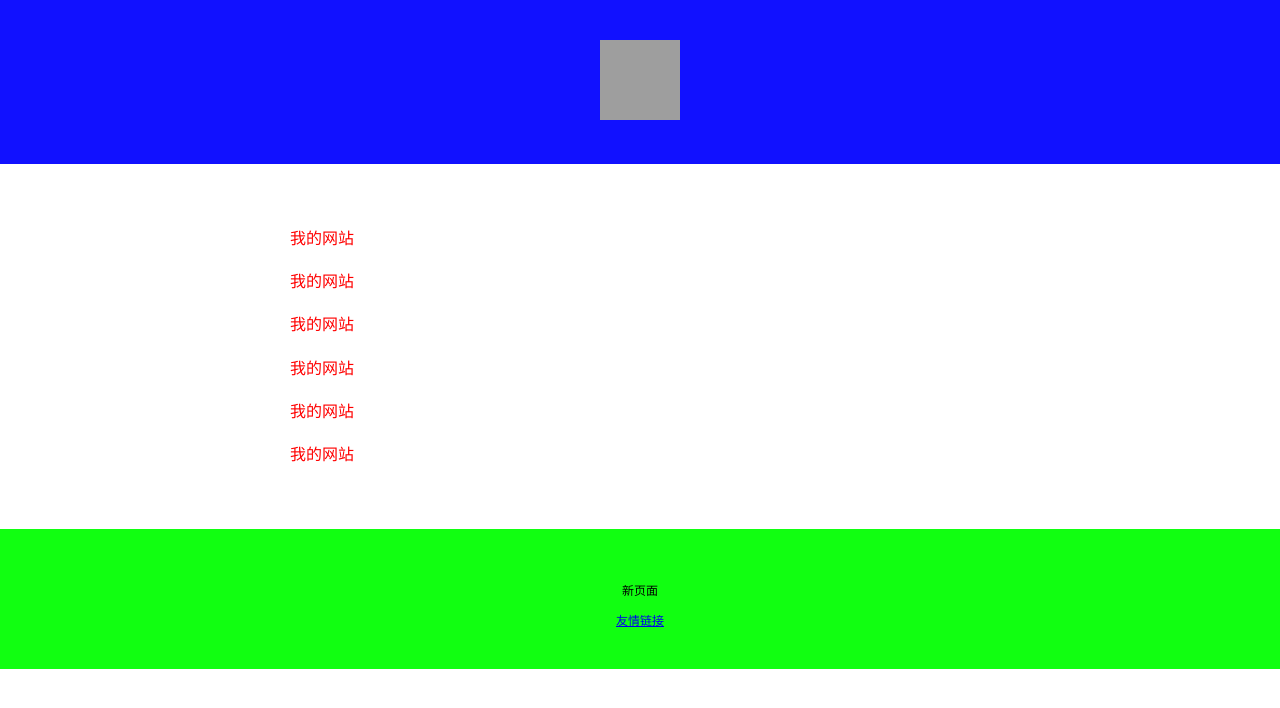
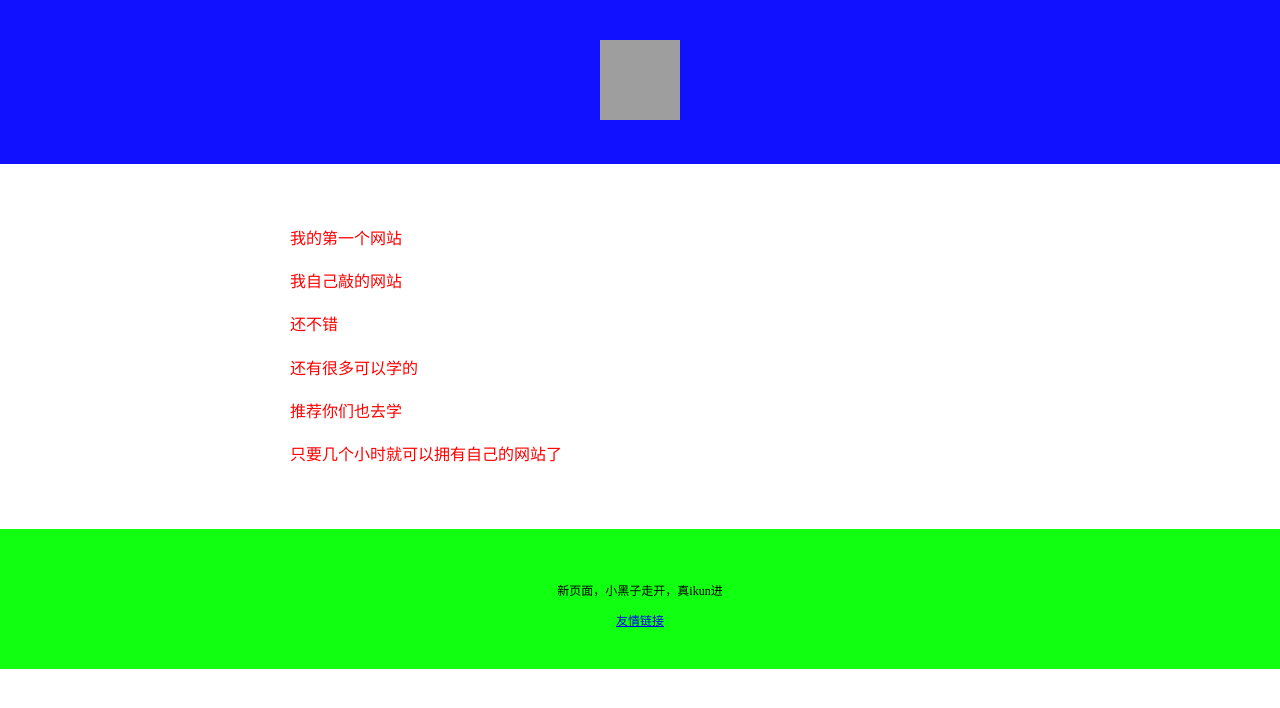
Before and after one commit to liu1122335/re01-one, a plain HTML site: page index.html in a window 1280 px wide. Drawn offline with Linux system fonts and the light colour scheme; grey boxes are pictures that could not be loaded.

Commit message:
Update index.html

```diff
--- a/index.html
+++ b/index.html
@@ -3,7 +3,7 @@
   <head>
     <meta charset="utf-8">
     <meta name="viewport" content="width=device-width, initial-scale=1" />
-    <title>我刘宥均的第一个网站</title>
+    <title>我的第一个网站</title>
     <style>
       body {
         margin: 0;
@@ -16,7 +16,7 @@
       text-align:center;
       padding:40px;
     ">
-     <img src="https://i.328888.xyz/2023/01/12/l0ngP.jpeg" alt="刘宥均" width=80px height=80px>
+     <img src="https://i.328888.xyz/2023/01/12/l0ngP.jpeg" alt="liuyoujun" width=80px height=80px>
     </div>
     <div style="
       max-width:700px;
@@ -25,12 +25,12 @@
       line-height:1.7;
       color:red;
     ">
-      <p>我的网站</p>
-      <p>我的网站</p>
-      <p>我的网站</p>
-      <p>我的网站</p>
-      <p>我的网站</p>
-      <p>我的网站</p>
+      <p>我的第一个网站</p>
+      <p>我自己敲的网站</p>
+      <p>还不错</p>
+      <p>还有很多可以学的</p>
+      <p>推荐你们也去学</p>
+      <p>只要几个小时就可以拥有自己的网站了</p>
     </div>
     <div style="
       background-color:#1f1f;
@@ -38,7 +38,7 @@
       padding:40px;
       font-size:12px;
     ">
-    <p>新页面</p>
+    <p>新页面，小黑子走开，真ikun进</p>
     <a href="https://liu785412.github.io/re01-one/new.html">友情链接</a>
     </div>
   </body>
```
